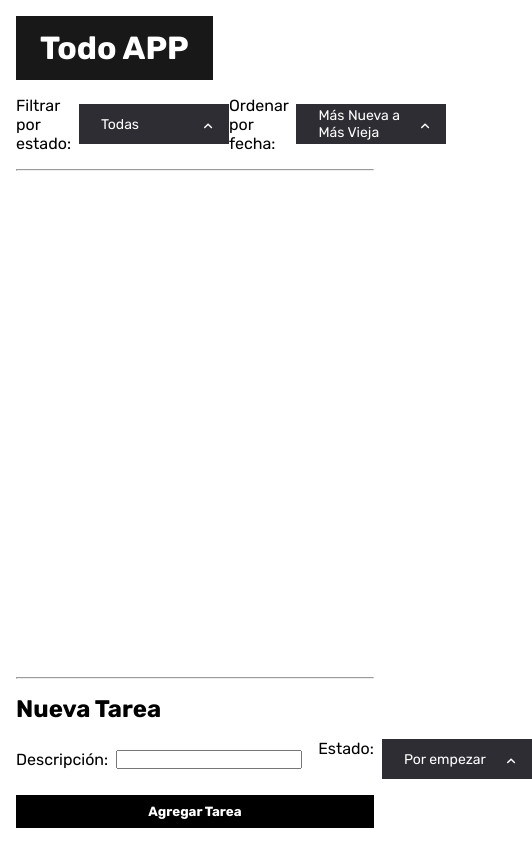
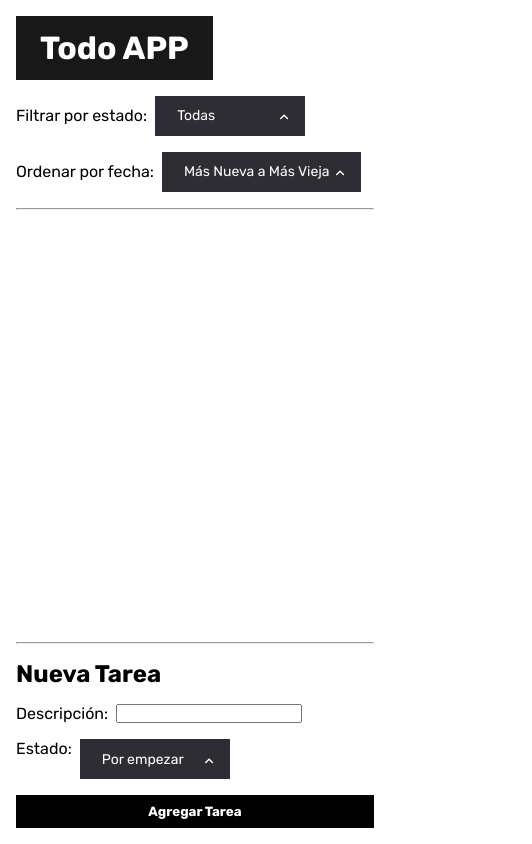
Before and after one commit to Mauro069/todo-list-testing, an Angular app: page / in a window 390 px wide. Shown: the whole page, 532 px wide, since content can reach past the window. Built offline with nearby package versions, Linux system fonts and the light colour scheme.

Commit message:
Arregle responsive

```diff
--- a/src/app/app.component.scss
+++ b/src/app/app.component.scss
@@ -15,6 +15,8 @@ h1 {
 
 .header {
     display: flex;
+    flex-wrap: wrap;
+    gap: 1rem;
     align-items: center;
     justify-content: space-between;
     margin: 1rem 0;
--- a/src/app/components/todo-form/todo-form.component.scss
+++ b/src/app/components/todo-form/todo-form.component.scss
@@ -10,6 +10,7 @@
 
     .inputs {
         display: flex;
+        flex-wrap: wrap;
         align-items: center;
         gap: 1rem;
 
```
